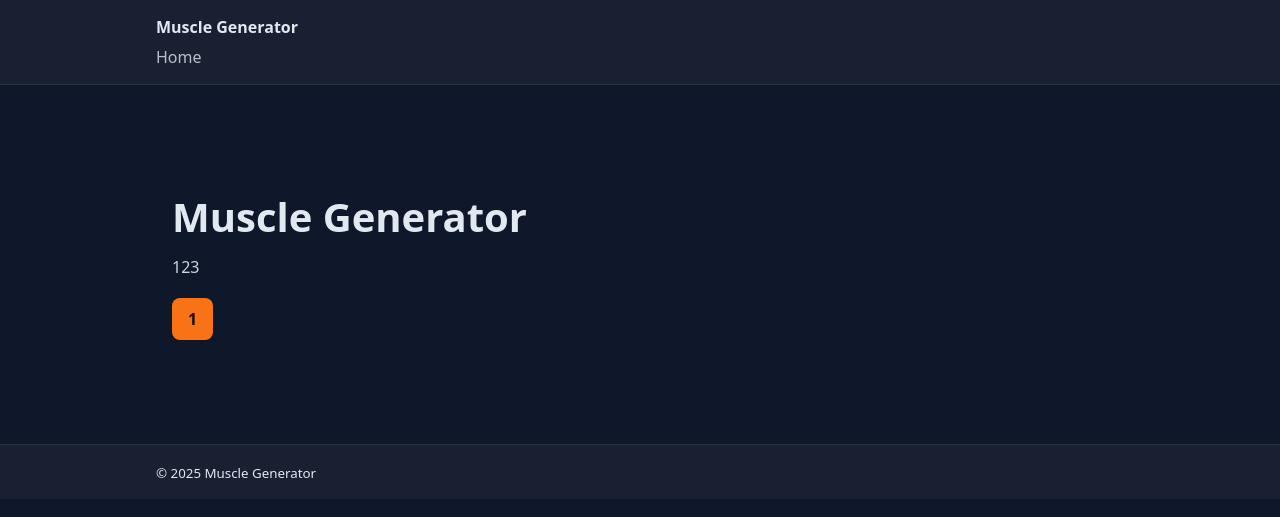
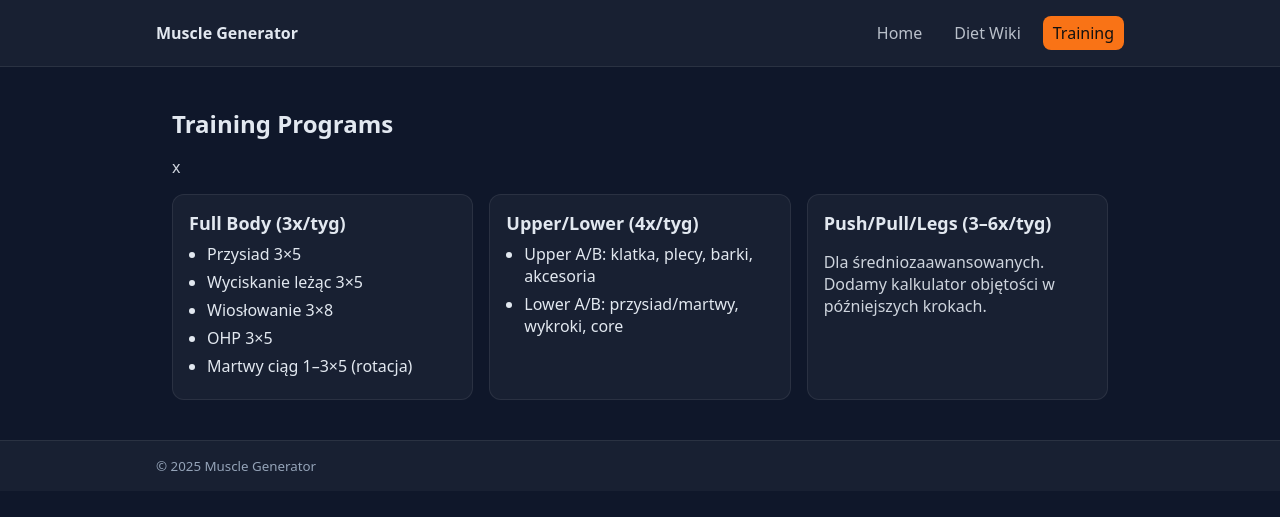
Before and after one commit to Dominik477/MuscleGenerator, a PHP site: page /index.php?page=training-programs in a window 1280 px wide. Shown: the top 517 px of the page. Run offline with PHP 8.4, Linux system fonts and the light colour scheme.

Commit message:
Next pages added

```diff
--- /dev/null
+++ b/assets/styles/style.css
@@ -0,0 +1,30 @@
+:root { --bg:#0f172a; --fg:#e2e8f0; --acc:#f97316; --muted:#94a3b8; --panel:rgba(255,255,255,0.04); --bd:rgba(255,255,255,0.08); }
+* { box-sizing:border-box; }
+html, body { margin:0; padding:0; font-family: system-ui, Arial, sans-serif; background:var(--bg); color:var(--fg); }
+.container { max-width: 1000px; margin: 0 auto; padding: 16px; }
+
+.header { background: var(--panel); border-bottom:1px solid var(--bd); }
+.header__inner { display:flex; align-items:center; justify-content:space-between; gap:16px; flex-wrap:wrap; }
+.logo { font-weight:700; color:var(--fg); text-decoration:none; }
+.nav { display:flex; gap:12px; }
+.nav-link { color:var(--fg); text-decoration:none; opacity:.8; padding:6px 10px; border-radius:8px; }
+.nav-link:hover { opacity:1; color:var(--acc); }
+.nav-link.active { background:var(--acc); color:#111; opacity:1; }
+
+main.container { padding-top:24px; padding-bottom:24px; }
+.hero { padding: 64px 0; }
+.hero h1 { font-size:40px; margin:0 0 12px; }
+.hero p { opacity:.9; margin:0 0 20px; }
+.btn { display:inline-block; padding:10px 16px; background:var(--acc); color:#111; border-radius:8px; text-decoration:none; font-weight:700; }
+
+.footer { background: var(--panel); border-top:1px solid var(--bd); }
+.footer .container { display:flex; justify-content:space-between; align-items:center; gap:12px; }
+.footer small { color:var(--muted); }
+
+.cards { display:grid; grid-template-columns: repeat(auto-fill, minmax(260px, 1fr)); gap:16px; margin-top:16px; }
+.card { background: var(--panel); border:1px solid var(--bd); border-radius:12px; padding:16px; }
+.card h2 { margin:0 0 8px; font-size:18px; }
+.list { margin:0; padding-left:18px; }
+.list li { margin:6px 0; }
+.page h1 { margin:0 0 8px; }
+.page p { color: var(--fg); opacity:.9; }
--- a/index.php
+++ b/index.php
@@ -1,8 +1,13 @@
 <?php
 $page = $_GET['page'] ?? 'home';
-$allowed_pages = ['home'];
+
+$allowed_pages = ['home', 'diet-wiki', 'training-programs'];
 if (!in_array($page, $allowed_pages, true)) {
     $page = 'home';
+}
+
+function is_active(string $p, string $cur): string {
+    return $p === $cur ? 'active' : '';
 }
 ?>
 <!doctype html>
@@ -11,7 +16,7 @@ if (!in_array($page, $allowed_pages, true)) {
   <meta charset="utf-8">
   <title>Muscle Generator</title>
   <meta name="viewport" content="width=device-width, initial-scale=1">
-  <link rel="stylesheet" href="/style.css">
+  <link rel="stylesheet" href="assets/styles/style.css">
 </head>
 <body>
   <?php include __DIR__ . '/templates/header.php'; ?>
@@ -21,5 +26,7 @@ if (!in_array($page, $allowed_pages, true)) {
   </main>
 
   <?php include __DIR__ . '/templates/footer.php'; ?>
+
+  <script src="/assets/js/app.js"></script>
 </body>
 </html>
--- /dev/null
+++ b/pages/training-programs.php
@@ -0,0 +1,32 @@
+<section class="page">
+  <div class="container">
+    <h1>Training Programs</h1>
+    <p>x</p>
+
+    <div class="cards">
+      <article class="card">
+        <h2>Full Body (3x/tyg)</h2>
+        <ul class="list">
+          <li>Przysiad 3×5</li>
+          <li>Wyciskanie leżąc 3×5</li>
+          <li>Wiosłowanie 3×8</li>
+          <li>OHP 3×5</li>
+          <li>Martwy ciąg 1–3×5 (rotacja)</li>
+        </ul>
+      </article>
+
+      <article class="card">
+        <h2>Upper/Lower (4x/tyg)</h2>
+        <ul class="list">
+          <li>Upper A/B: klatka, plecy, barki, akcesoria</li>
+          <li>Lower A/B: przysiad/martwy, wykroki, core</li>
+        </ul>
+      </article>
+
+      <article class="card">
+        <h2>Push/Pull/Legs (3–6x/tyg)</h2>
+        <p>Dla średniozaawansowanych. Dodamy kalkulator objętości w późniejszych krokach.</p>
+      </article>
+    </div>
+  </div>
+</section>
--- a/style.css
+++ /dev/null
@@ -1,15 +0,0 @@
-:root { --bg:#0f172a; --fg:#e2e8f0; --acc:#f97316; }
-* { box-sizing: border-box; }
-html, body { margin:0; padding:0; font-family: system-ui, Arial, sans-serif; background:var(--bg); color:var(--fg); }
-.container { max-width: 1000px; margin: 0 auto; padding: 16px; }
-.header, .footer { background: rgba(255,255,255,0.04); border-bottom: 1px solid rgba(255,255,255,0.08); }
-.footer { border-top: 1px solid rgba(255,255,255,0.08); border-bottom: none; }
-.logo { font-weight: 700; color: var(--fg); text-decoration: none; }
-.nav { margin-top: 8px; }
-.nav-link { color: var(--fg); text-decoration: none; margin-right: 12px; opacity: .8; }
-.nav-link:hover { opacity: 1; color: var(--acc); }
-.hero { padding: 64px 0; }
-.hero h1 { font-size: 40px; margin: 0 0 12px; }
-.hero p { opacity: .9; margin: 0 0 20px; }
-.btn { display:inline-block; padding: 10px 16px; background: var(--acc); color:#111; border-radius: 8px; text-decoration: none; font-weight: 700; }
-main.container { padding-top: 24px; padding-bottom: 24px; }
--- a/templates/header.php
+++ b/templates/header.php
@@ -1,8 +1,11 @@
+<?php ?>
 <header class="header">
-  <div class="container">
+  <div class="container header__inner">
     <a href="?page=home" class="logo">Muscle Generator</a>
     <nav class="nav">
-      <a href="?page=home" class="nav-link">Home</a>
+      <a href="?page=home" class="nav-link <?= is_active('home', $page) ?>">Home</a>
+      <a href="?page=diet-wiki" class="nav-link <?= is_active('diet-wiki', $page) ?>">Diet Wiki</a>
+      <a href="?page=training-programs" class="nav-link <?= is_active('training-programs', $page) ?>">Training</a>
     </nav>
   </div>
 </header>
```
Also changed, not shown: pages/diet-wiki.php (added, +25 -0 lines), assets/js/app.js (added), 2 other files.
